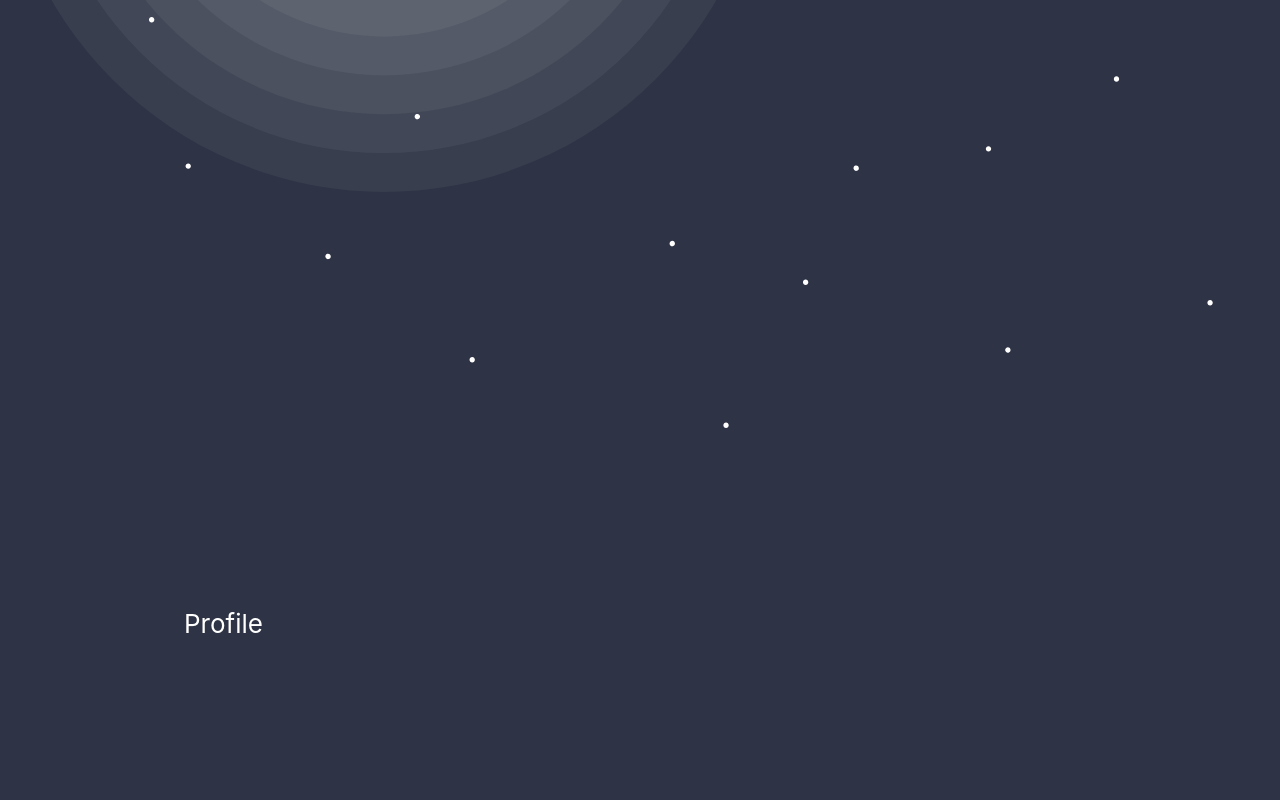
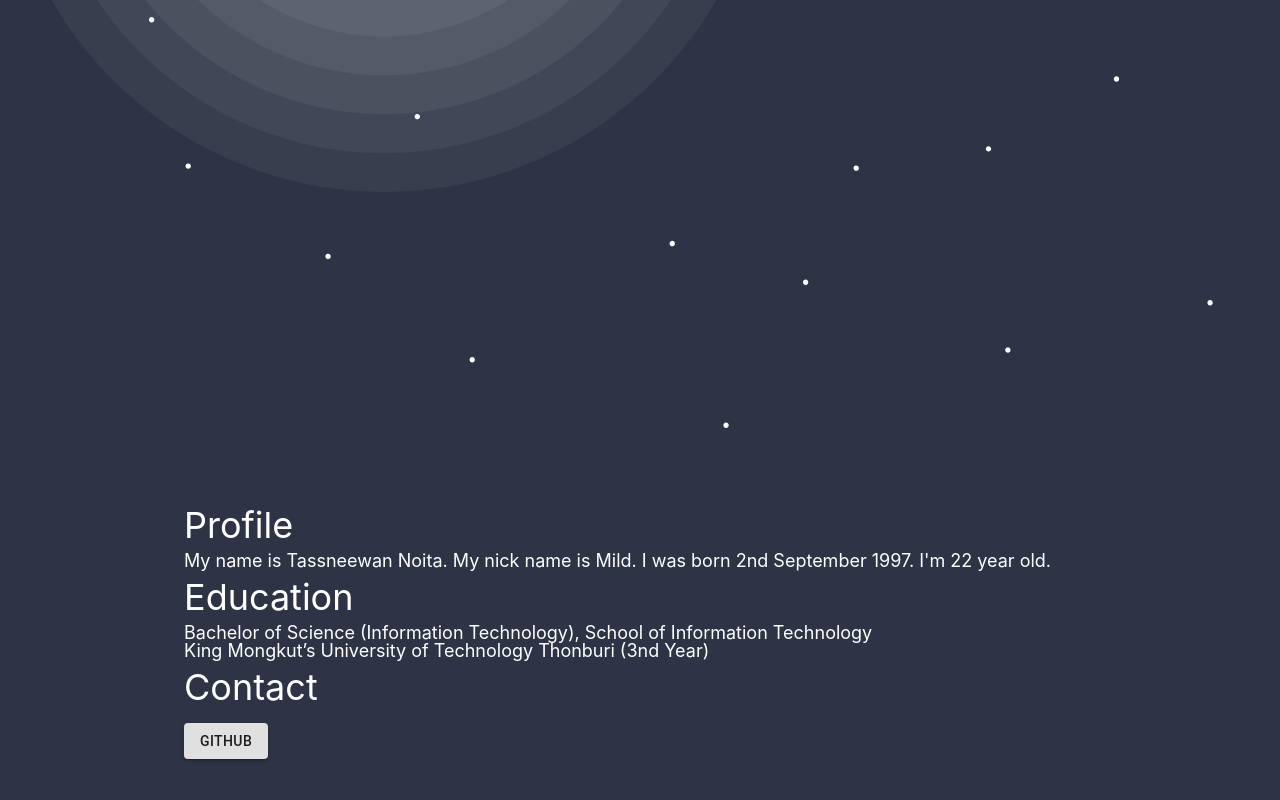
Before and after one commit to mild20091931/mild-portfolio, a React (Create React App) app: page / in a window 1280 px wide. Shown: the part 576-1376 px from the top of the page. Built offline with nearby package versions, Linux system fonts and the light colour scheme.

Commit message:
[Update] add content profile

```diff
--- a/src/component/Profile/index.js
+++ b/src/component/Profile/index.js
@@ -1,15 +1,38 @@
 import React, { Component } from 'react';
 import styled from 'styled-components';
-import { Header } from '../Core/Text';
-import { Grid,Container } from '@material-ui/core'
+import { Header,Title,Subtitle } from '../Core/Text';
+import { Grid,Container,Button, Box } from '@material-ui/core'
+import {TagButton} from '../Core/Button'
 
+const contact = [
+  {icon : "github",text : "github.com/mild20091931" ,link: "https://github.com/mild20091931"},
+  {icon : "facebook",text: "facebook.com/mmmild1",link: "https://www.facebook.com/mmmild1"},
+  {icon : "medium",text : "medium.com/@mild20091931",link: "https://medium.com/@mild20091931"},
+  {icon : "phone",text: "0956787294",link: "-"},
+]
 class index extends Component {
   render() {
     return (
     <React.Fragment>
       <Container maxWidth="md">
         <Grid item md="12">
-          <Header>Profile</Header>
+          <Title>Profile</Title>
+          <Subtitle>My name is Tassneewan Noita. My nick name is Mild. I was born 2nd September 1997. I'm 22 year old.</Subtitle>
+        </Grid>
+        <Grid item md="12">
+          <Title>Education</Title>
+          <Subtitle>Bachelor of Science (Information Technology), School of Information Technology</Subtitle>
+          <Subtitle>King Mongkut’s University of Technology Thonburi (3nd Year)</Subtitle>
+        </Grid>
+        <Grid>
+          <Title>Contact</Title>
+          <Grid container direction="row" item md="12">
+            <Box>
+              <Button variant="contained" size="medium" >
+                github
+              </Button>
+             </Box>
+          </Grid>
         </Grid>
       </Container>
     </React.Fragment>
```
